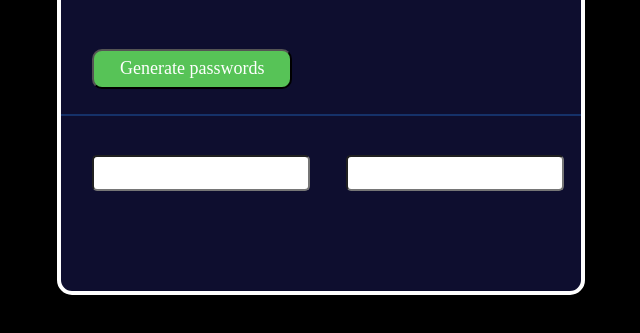
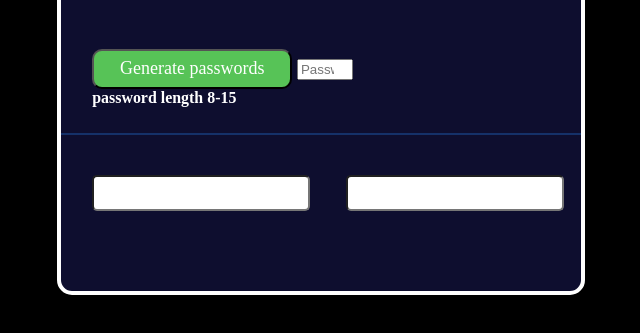
Before and after one commit to AryanIzhar-Dev7/JavaScript, a plain HTML site: page RandomPasswordGenerator/index.html in a window 1280 px wide. Shown: the part 321-654 px from the top of the page, without its empty margins (391-1031 px from the left). Drawn offline with Linux system fonts and the light colour scheme.

Commit message:
Update index.html

```diff
--- a/RandomPasswordGenerator/index.html
+++ b/RandomPasswordGenerator/index.html
@@ -5,7 +5,7 @@
     <meta name="viewport" content="width=device-width, initial-scale=1.0">
     <link rel="stylesheet" href="index.css">
     <script src="index.js" defer></script>
-    <title>Document</title>
+    <title>Password Generator</title>
 </head>
 <body>
     <div>
@@ -13,14 +13,13 @@
         <h1>random password</h1>
         <h5>Never use an insecure password again.</h5>
 
-        <button class="generate"  onclick="generate()">Generate passwords</button>
+        <button class="generate" onclick="generate()">Generate passwords</button>
+        <input type="number" id="num" min="8" max="15" placeholder="Password length 8-15">
+        <h5>password length 8-15</h5>
+        <hr class="line">
 
-        <hr class="line"></hr>
-
-        <input type="text"  id="password1"readonly onclick="copy1()"> </input>
-        <input type="text" id="password2" readonly onclick="copy2()" > </input>
-
+        <input type="text" id="password1" readonly onclick="copy1()">
+        <input type="text" id="password2" readonly onclick="copy2()">
     </div>
-
 </body>
 </html>
```
